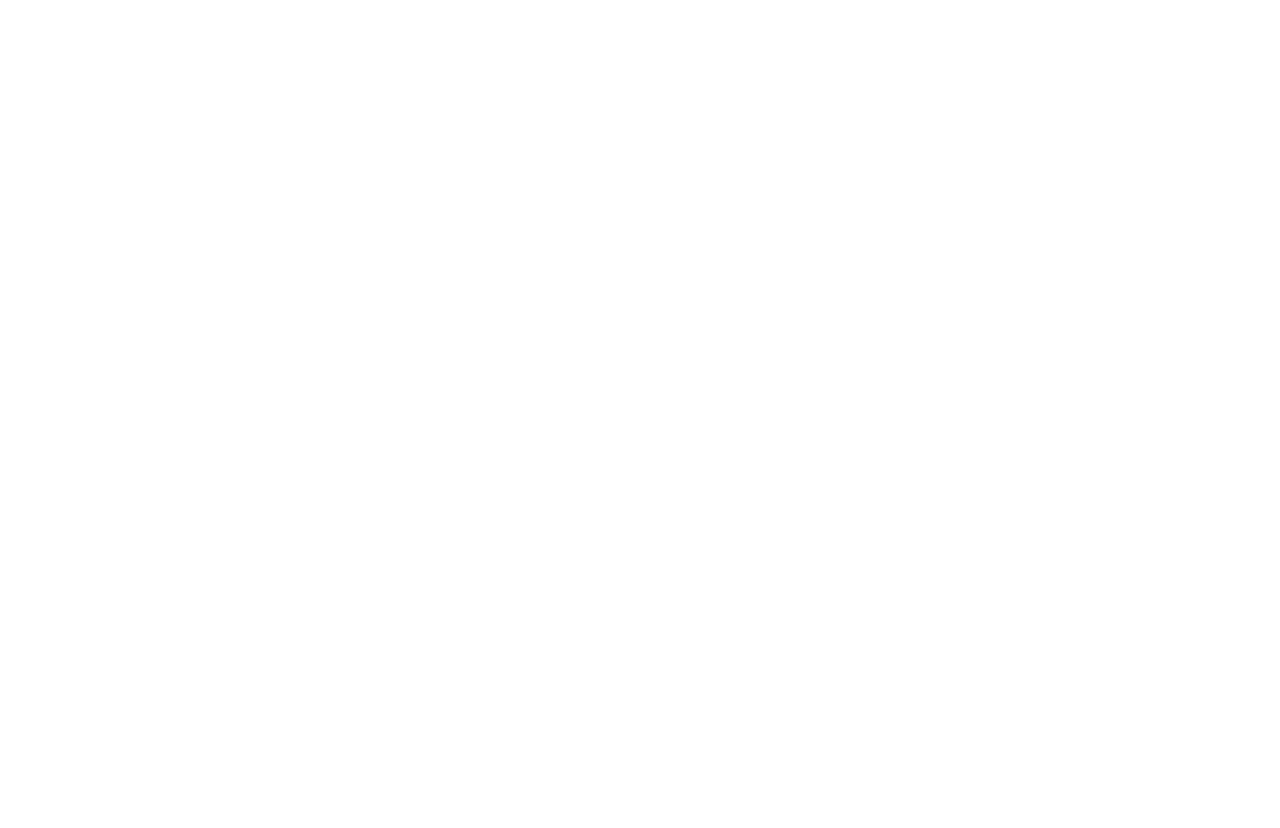
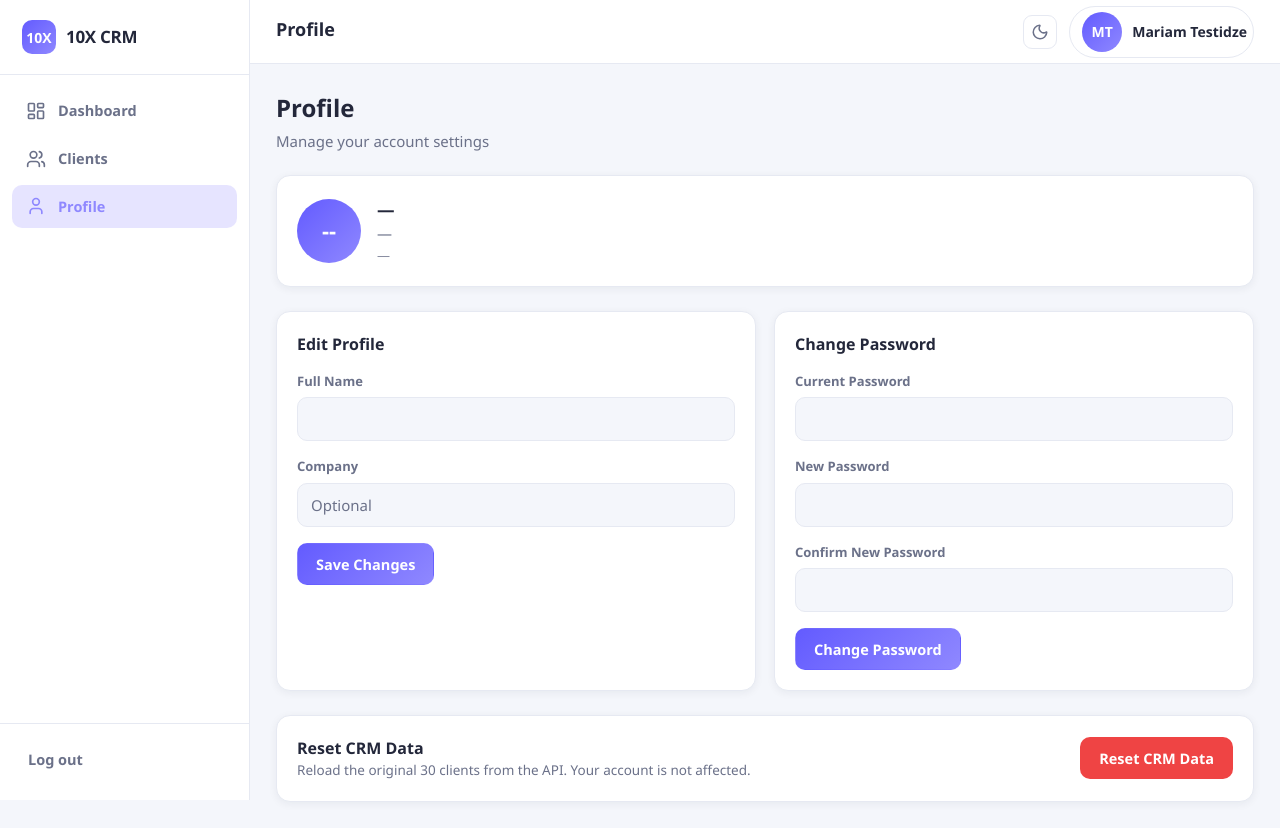
Before and after one commit to maribostashvili-93/10x-crm-Mariami-Bostashvili, a plain HTML site: page profile.html in a window 1280 px wide. Before the commit the page ends 800 px from the top, so only its background shows below. Drawn offline with Linux system fonts and the light colour scheme.

Commit message:
Add profile page with account settings and data controls

```diff
--- a/css/app.css
+++ b/css/app.css
@@ -632,3 +632,23 @@ p {
 .hidden {
   display: none !important;
 }
+
+/*profile other css*/
+.btn-danger {
+  background: var(--danger);
+  color: #fff;
+}
+.btn-danger:hover {
+  filter: brightness(1.07);
+}
+
+.text-dim {
+  color: var(--text-muted);
+  opacity: 0.8;
+}
+.mb-0 {
+  margin-bottom: 0;
+}
+.mt-3 {
+  margin-top: 2.4rem;
+}
--- a/profile.html
+++ b/profile.html
@@ -0,0 +1,195 @@
+<!doctype html>
+<html lang="en">
+  <head>
+    <meta charset="UTF-8" />
+    <meta name="viewport" content="width=device-width, initial-scale=1.0" />
+    <title>Profile · 10X CRM</title>
+    <link rel="stylesheet" href="css/app.css" />
+  </head>
+  <body class="theme-light">
+    <div class="app">
+      <!-- SIDEBAR -->
+      <aside class="sidebar">
+        <div class="sidebar-brand">
+          <span class="brand-mark">10X</span>
+          <span class="brand-name">10X CRM</span>
+        </div>
+        <nav class="nav-menu">
+          <a href="dashboard.html" class="nav-link">
+            <svg
+              class="nav-ico"
+              viewBox="0 0 24 24"
+              fill="none"
+              stroke="currentColor"
+              stroke-width="2"
+              stroke-linecap="round"
+              stroke-linejoin="round"
+            >
+              <rect width="7" height="9" x="3" y="3" rx="1" />
+              <rect width="7" height="5" x="14" y="3" rx="1" />
+              <rect width="7" height="9" x="14" y="12" rx="1" />
+              <rect width="7" height="5" x="3" y="16" rx="1" />
+            </svg>
+            Dashboard
+          </a>
+          <a href="clients.html" class="nav-link">
+            <svg
+              class="nav-ico"
+              viewBox="0 0 24 24"
+              fill="none"
+              stroke="currentColor"
+              stroke-width="2"
+              stroke-linecap="round"
+              stroke-linejoin="round"
+            >
+              <path d="M16 21v-2a4 4 0 0 0-4-4H6a4 4 0 0 0-4 4v2" />
+              <circle cx="9" cy="7" r="4" />
+              <path d="M22 21v-2a4 4 0 0 0-3-3.87" />
+              <path d="M16 3.13a4 4 0 0 1 0 7.75" />
+            </svg>
+            Clients
+          </a>
+          <a href="profile.html" class="nav-link active">
+            <svg
+              class="nav-ico"
+              viewBox="0 0 24 24"
+              fill="none"
+              stroke="currentColor"
+              stroke-width="2"
+              stroke-linecap="round"
+              stroke-linejoin="round"
+            >
+              <path d="M19 21v-2a4 4 0 0 0-4-4H9a4 4 0 0 0-4 4v2" />
+              <circle cx="12" cy="7" r="4" />
+            </svg>
+            Profile
+          </a>
+        </nav>
+        <div class="sidebar-foot">
+          <a href="index.html" class="nav-link">Log out</a>
+        </div>
+      </aside>
+
+      <!-- ===== MAIN ===== -->
+      <div class="main">
+        <header class="topbar">
+          <div class="topbar-left">
+            <h2 class="topbar-title">Profile</h2>
+          </div>
+          <div class="topbar-right">
+            <button class="icon-btn" id="themeToggle" aria-label="Toggle theme">
+              <svg
+                width="18"
+                height="18"
+                viewBox="0 0 24 24"
+                fill="none"
+                stroke="currentColor"
+                stroke-width="2"
+                stroke-linecap="round"
+                stroke-linejoin="round"
+              >
+                <path
+                  d="M20.985 12.486a9 9 0 1 1-9.473-9.472c.405-.022.617.46.402.803a6 6 0 0 0 8.268 8.268c.344-.215.825-.004.803.401"
+                />
+              </svg>
+            </button>
+            <div class="user-chip">
+              <span class="avatar avatar-initials">MT</span>
+              <span class="u-name">Mariam Testidze</span>
+            </div>
+          </div>
+        </header>
+
+        <div class="content">
+          <div class="page-head">
+            <div>
+              <h1>Profile</h1>
+              <p class="sub">Manage your account settings</p>
+            </div>
+          </div>
+
+          <!-- info block (JS fills avatar/name/email) -->
+          <div class="card mb-3">
+            <div class="card-body flex items-center gap-2">
+              <span
+                class="avatar avatar-initials"
+                id="pfAvatar"
+                style="width: 6.4rem; height: 6.4rem; font-size: 2.2rem"
+                >--</span
+              >
+              <div>
+                <h3 id="pfName" style="margin: 0">—</h3>
+                <div class="text-muted" id="pfEmail">—</div>
+                <div class="text-dim" id="pfMeta" style="font-size: 1.3rem; margin-top: 0.2rem">
+                  —
+                </div>
+              </div>
+            </div>
+          </div>
+
+          <div class="grid grid-2">
+            <!-- edit profile -->
+            <div class="card">
+              <div class="card-body">
+                <h3 class="card-title mb-2">Edit Profile</h3>
+                <form id="profileForm" novalidate>
+                  <div class="field">
+                    <label for="pFullName">Full Name</label>
+                    <input class="input" type="text" id="pFullName" />
+                    <small class="error-text" id="pFullNameErr"></small>
+                  </div>
+                  <div class="field">
+                    <label for="pCompany">Company</label>
+                    <input class="input" type="text" id="pCompany" placeholder="Optional" />
+                    <small class="error-text" id="pCompanyErr"></small>
+                  </div>
+                  <button type="submit" class="btn btn-primary">Save Changes</button>
+                </form>
+              </div>
+            </div>
+
+            <!-- change password -->
+            <div class="card">
+              <div class="card-body">
+                <h3 class="card-title mb-2">Change Password</h3>
+                <form id="passwordForm" novalidate>
+                  <div class="field">
+                    <label for="curPass">Current Password</label>
+                    <input class="input" type="password" id="curPass" />
+                    <small class="error-text" id="curPassErr"></small>
+                  </div>
+                  <div class="field">
+                    <label for="newPass">New Password</label>
+                    <input class="input" type="password" id="newPass" />
+                    <small class="error-text" id="newPassErr"></small>
+                  </div>
+                  <div class="field">
+                    <label for="confPass">Confirm New Password</label>
+                    <input class="input" type="password" id="confPass" />
+                    <small class="error-text" id="confPassErr"></small>
+                  </div>
+                  <button type="submit" class="btn btn-primary">Change Password</button>
+                </form>
+              </div>
+            </div>
+          </div>
+
+          <!-- data management -->
+          <div class="card mt-3">
+            <div class="card-body flex items-center justify-between gap-2" style="flex-wrap: wrap">
+              <div>
+                <h3 class="card-title">Reset CRM Data</h3>
+                <p class="text-muted mb-0" style="font-size: 1.35rem">
+                  Reload the original 30 clients from the API. Your account is not affected.
+                </p>
+              </div>
+              <button class="btn btn-danger" id="resetBtn">Reset CRM Data</button>
+            </div>
+          </div>
+        </div>
+      </div>
+    </div>
+
+    <!-- scripts come later -->
+  </body>
+</html>
```
